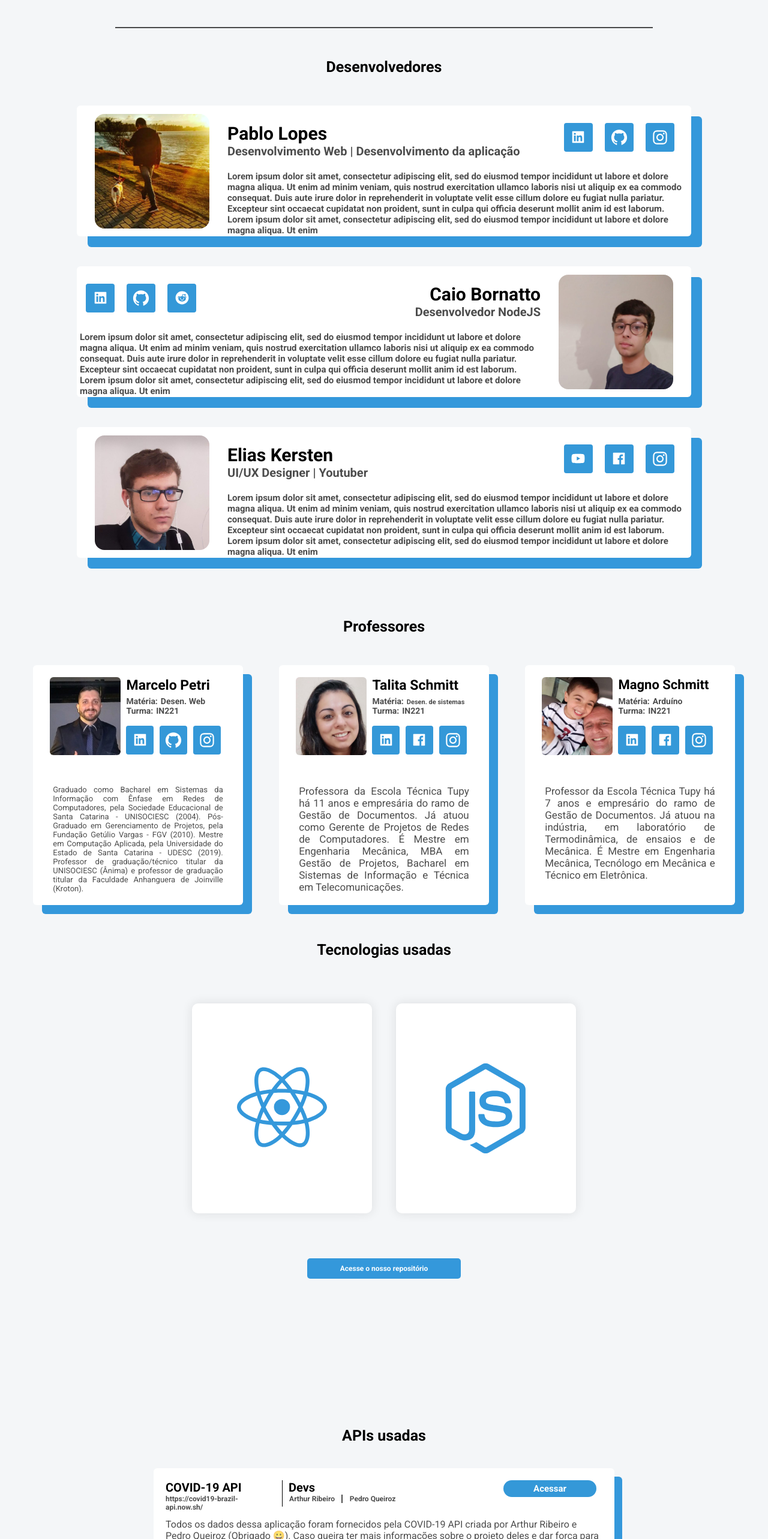
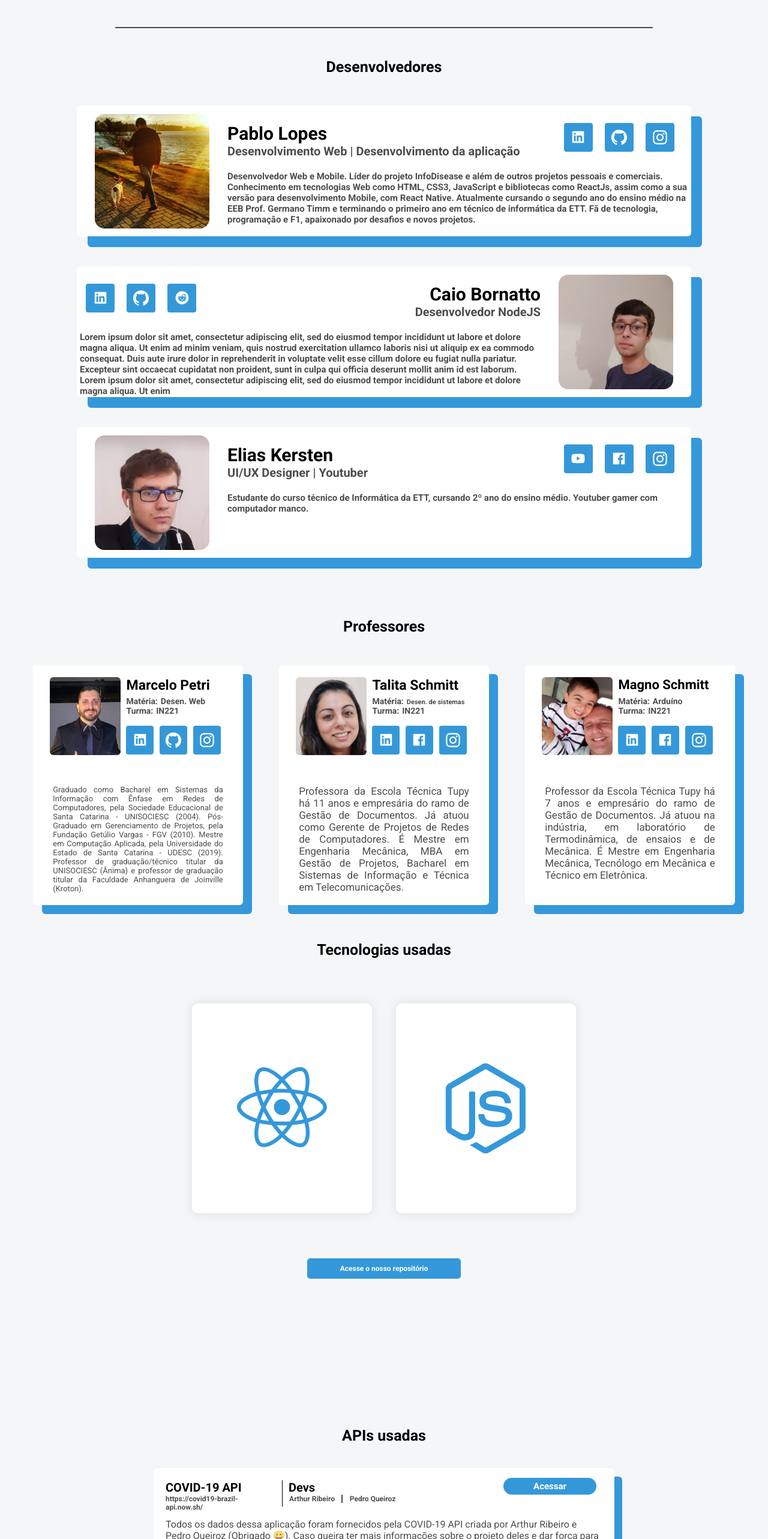
Before and after one commit to PabloLopes19/InfoDisease, a React (Create React App) app: page /about in a window 1280 px wide. Shown: the part 234-2800 px from the top of the page at 60% size. Built offline with nearby package versions, Linux system fonts and the light colour scheme.

Commit message:
BETA with texts

```diff
--- a/src/components/PeopleCardLarge/index.tsx
+++ b/src/components/PeopleCardLarge/index.tsx
@@ -23,7 +23,7 @@ const PeopleCardLarge: React.FC = () => {
                     </DataSideTopRight>
                 </DataSideTop>
                 <DataSideBottom id="SideBottom">
-                    <DataText id="DataText">Lorem ipsum dolor sit amet, consectetur adipiscing elit, sed do eiusmod tempor incididunt ut labore et dolore magna aliqua. Ut enim ad minim veniam, quis nostrud exercitation ullamco laboris nisi ut aliquip ex ea commodo consequat. Duis aute irure dolor in reprehenderit in voluptate velit esse cillum dolore eu fugiat nulla pariatur. Excepteur sint occaecat cupidatat non proident, sunt in culpa qui officia deserunt mollit anim id est laborum. Lorem ipsum dolor sit amet, consectetur adipiscing elit, sed do eiusmod tempor incididunt ut labore et dolore magna aliqua. Ut enim</DataText>
+                    <DataText id="DataText">Desenvolvedor Web e Mobile. Líder do projeto InfoDisease e além de outros projetos pessoais e comerciais. Conhecimento em tecnologias Web como HTML, CSS3, JavaScript e bibliotecas como ReactJs, assim como a sua versão para desenvolvimento Mobile, com React Native. Atualmente cursando o segundo ano do ensino médio na EEB Prof. Germano Timm e terminando o primeiro ano em técnico de informática da ETT. Fã de tecnologia, programação e F1, apaixonado por desafios e novos projetos.</DataText>
                 </DataSideBottom>
             </DataSide>
         </LeftCard>
@@ -61,7 +61,7 @@ const PeopleCardLarge: React.FC = () => {
                     </DataSideTopRight>
                 </DataSideTop>
                 <DataSideBottom>
-                    <DataText id="DataText">Lorem ipsum dolor sit amet, consectetur adipiscing elit, sed do eiusmod tempor incididunt ut labore et dolore magna aliqua. Ut enim ad minim veniam, quis nostrud exercitation ullamco laboris nisi ut aliquip ex ea commodo consequat. Duis aute irure dolor in reprehenderit in voluptate velit esse cillum dolore eu fugiat nulla pariatur. Excepteur sint occaecat cupidatat non proident, sunt in culpa qui officia deserunt mollit anim id est laborum. Lorem ipsum dolor sit amet, consectetur adipiscing elit, sed do eiusmod tempor incididunt ut labore et dolore magna aliqua. Ut enim</DataText>
+                    <DataText id="DataText">Estudante do curso técnico de Informática da ETT, cursando 2º ano do ensino médio. Youtuber gamer com computador manco.</DataText>
                 </DataSideBottom>
             </DataSide>
         </LeftCard>
--- a/src/components/apiCardLarge/styles.ts
+++ b/src/components/apiCardLarge/styles.ts
@@ -39,7 +39,7 @@ export const Bottom = styled.div`
     padding: 10px 20px;
     color: var(--textDescription);
 `;
-export const AccessButton = styled.p`
+export const AccessButton = styled.a`
     background: var(--blue);
     color: #fff;
     font-weight: bold;
--- a/src/pages/DashBoard/index.tsx
+++ b/src/pages/DashBoard/index.tsx
@@ -58,7 +58,7 @@ function DashBoard() {''
             <Content>
               <Title id="Title">Seja bem-vindo!</Title>
               <Description id="Descritpion2">
-                O InfoDisease é uma aplicação voltada para o fornecimento e análise de dados sobre o avanço do corona vírus (COVID-19) dentro e fora do Brasil. Você terá acesso a dados sobre o número de vítimas, de recuperados e de infectados em todos os estados brasileiros e em todos os países no mundo. Caso você não queira ver todos os dados, você pode fazer uma pesquisa para filtrar os dados, tendo fazer a busca com os nomes dos países em inglês.
+                O InfoDisease é uma aplicação voltada para o fornecimento e análise de dados sobre o avanço do corona vírus (COVID-19) dentro e fora do Brasil. Você terá acesso a dados sobre o número de vítimas, de recuperados e de infectados em todos os estados brasileiros e em todos os países no mundo. Caso você não queira ver todos os dados, você pode fazer uma pesquisa para filtrar os dados, tendo que fazer a busca com os nomes dos países em inglês.
               </Description>
               <CardsArea>
                   <TitleMedium>Dados de países</TitleMedium>
@@ -90,7 +90,7 @@ function DashBoard() {''
             <Content>
               <Title id="Title">Seja bem-vindo!</Title>
               <Description id="Descritpion2">
-                O InfoDisease é uma aplicação voltada para o fornecimento e análise de dados sobre o avanço do corona vírus (COVID-19) dentro e fora do Brasil. Você terá acesso a dados sobre o número de vítimas, de recuperados e de infectados em todos os estados brasileiros e em todos os países no mundo. Caso você não queira ver todos os dados, você pode fazer uma pesquisa para filtrar os dados, tendo fazer a busca com os nomes dos países em inglês.
+              O InfoDisease é uma aplicação voltada para o fornecimento e análise de dados sobre o avanço do corona vírus (COVID-19) dentro e fora do Brasil. Você terá acesso a dados sobre o número de vítimas, de recuperados e de infectados em todos os estados brasileiros e em todos os países no mundo. Caso você não queira ver todos os dados, você pode fazer uma pesquisa para filtrar os dados, tendo que fazer a busca com os nomes dos países em inglês.
               </Description>
               <CardsArea>
                   <TitleMedium>Dados de países</TitleMedium>
--- a/src/styles/GlobalStyles.ts
+++ b/src/styles/GlobalStyles.ts
@@ -165,6 +165,9 @@ export default createGlobalStyle`
         .mobile{
             display: initial;
         }
+        #BackToTop{
+            margin-top: 150px;
+        }
     }
     @media(max-width: 721px){
         #Title{
@@ -227,6 +230,7 @@ export default createGlobalStyle`
         }
         #BackToTop{
             font-size: 13px;
+            margin-top: 250px;
             border-radius: 35px;
             width: 200px;
             transform: translateY(-100px);
@@ -276,13 +280,6 @@ export default createGlobalStyle`
             height: 100px;
             padding-top: 20px;
         }
-        .usedApis{
-            margin-top: -250px;
-            margin-bottom: -150px;
-        }
-        .ThanksText{
-            transform: translateY(-150px);
-        }
     }
     @media(max-width: 466px){
         #Title{
```
